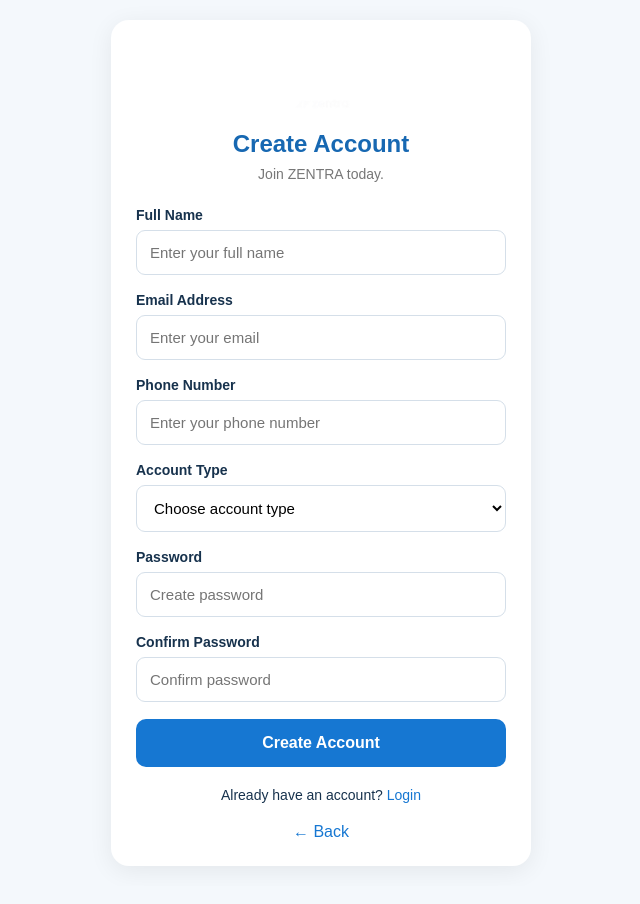
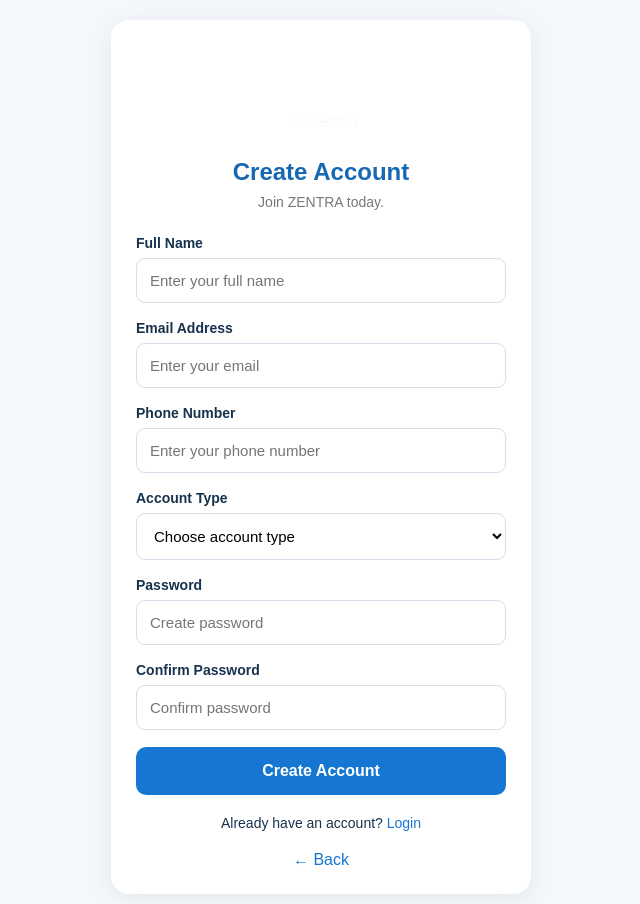
Before and after one commit to zentramarketplace/zentra-marketplace, a plain HTML site: page index.html in a window 1280 px wide. Both pictures are taken after a click on the button "Begin Now". Shown: the whole page, without its empty margins (319-959 px from the left). Drawn offline with Linux system fonts and the light colour scheme.

Commit message:
Update index.html

```diff
--- a/index.html
+++ b/index.html
@@ -115,10 +115,13 @@ body{
 }
 
 .auth-logo{
-  width:100px;
+  width:130px;
+  max-width:60%;
+  height:auto;
   display:block;
-  margin:0 auto 10px;
-}
+  margin:0 auto 15px;
+  object-fit:contain;
+  }
 
 h2{
   text-align:center;
```
